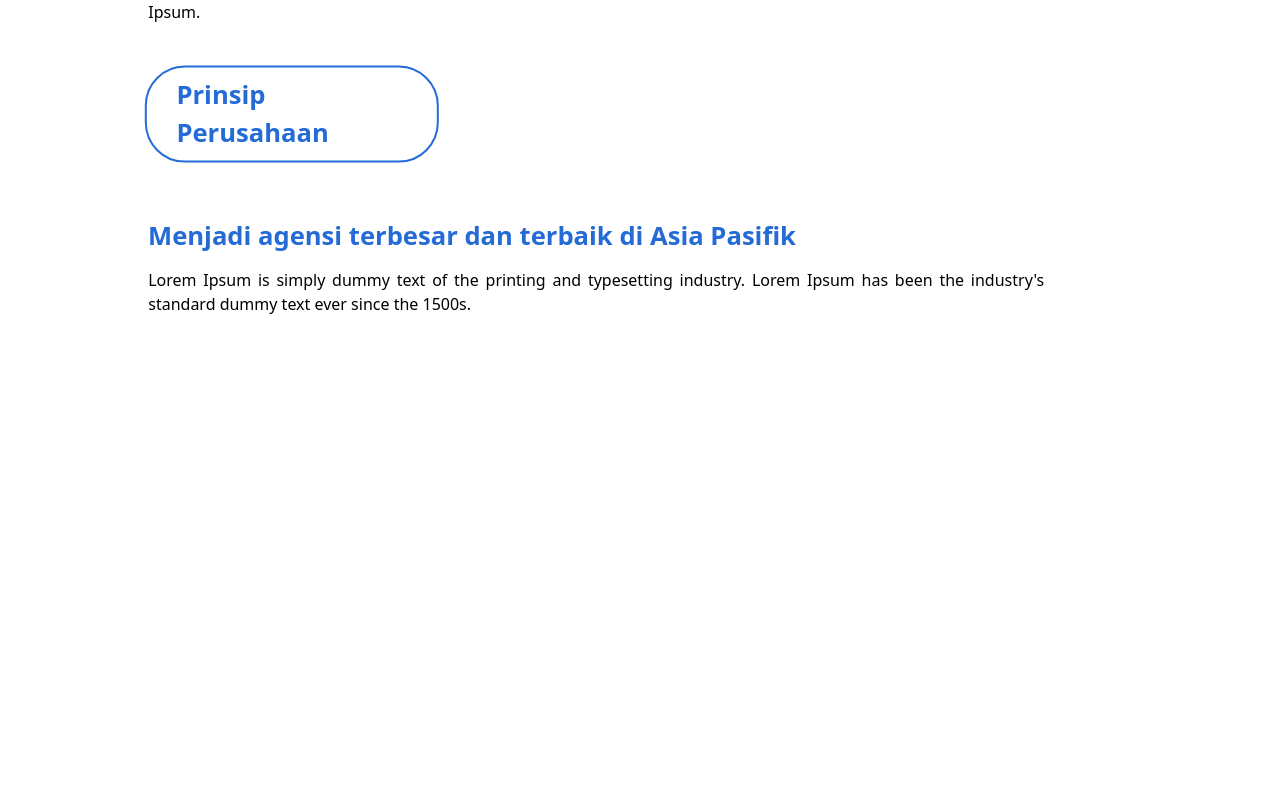
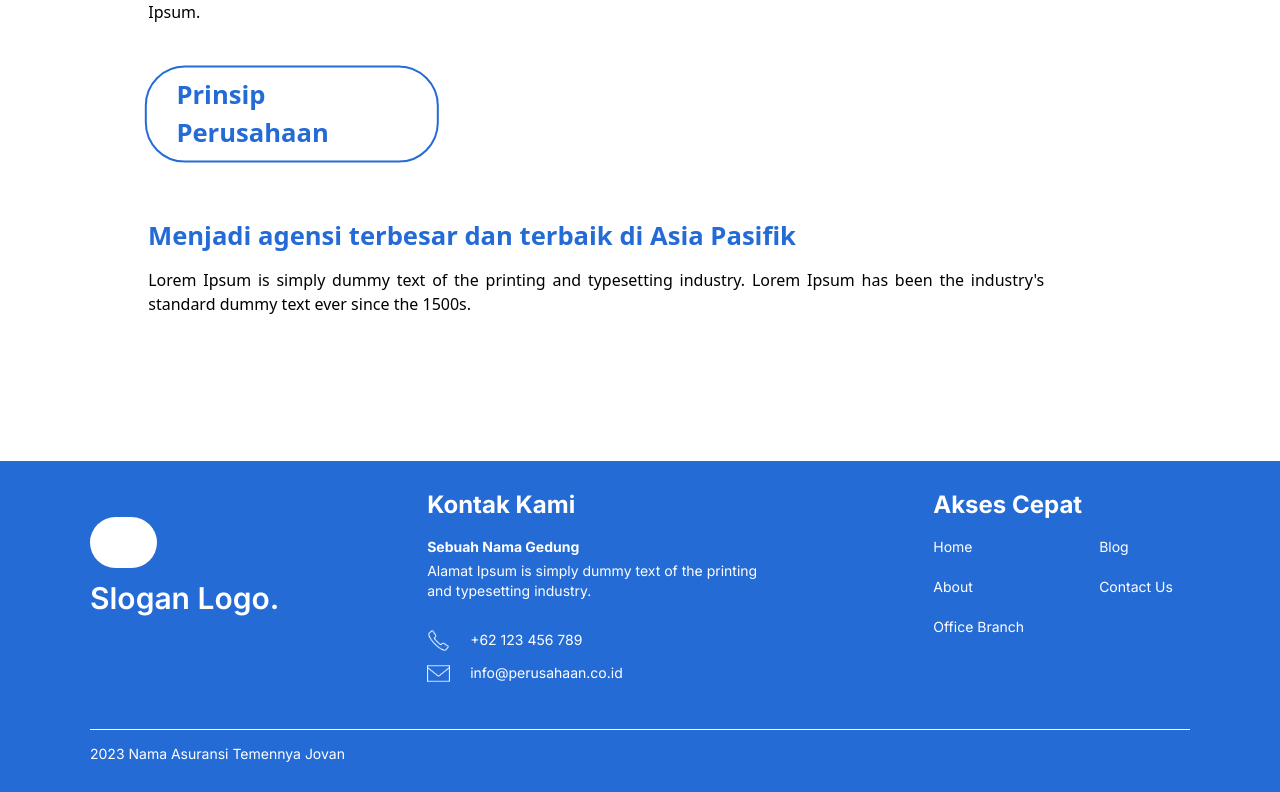
Before and after one commit to arieljovananda88/Insurance-Agency-Website, a Next.js app: page / in a window 1280 px wide. Shown: the part 903-1695 px from the top of the page. Before the commit the page ends 1364 px from the top, so only its background shows below. Built offline with nearby package versions, Linux system fonts and the light colour scheme.

Commit message:
feat: added footer

```diff
--- /dev/null
+++ b/src/app/components/Footer.tsx
@@ -0,0 +1,92 @@
+import Image from "next/image";
+import Link from "next/link";
+
+// Component imports
+import PhoneLogo from "@/../public/footer/phone-logo.svg";
+import MailLogo from "@/../public/footer/mail-logo.svg";
+
+export default function Footer(): JSX.Element {
+  const links = [
+    {
+      title: "Home",
+      link: "/",
+    },
+    {
+      title: "Blog",
+      link: "/",
+    },
+    {
+      title: "About",
+      link: "/",
+    },
+    {
+      title: "Contact Us",
+      link: "/",
+    },
+    {
+      title: "Office Branch",
+      link: "/",
+    },
+  ];
+
+  return (
+    <footer className="bg-[#246BD6] px-11 pt-8 pb-[110px] lg:py-7 xl:px-[90px]">
+      <div className="lg:flex lg:justify-between">
+        <div className="lg:min-w-[196px] lg:mt-7">
+          <div className="w-[34px] h-auto aspect-[34/26] rounded-[11px] bg-white lg:w-[67px] lg:rounded-[30px]"></div>
+          <h3 className="text-white font-inter text-3xl font-semibold mt-3">
+            Slogan Logo.
+          </h3>
+        </div>
+
+        <div className="mt-20 lg:mt-0 lg:max-w-[365px]">
+          <h3 className="text-white font-bold text-2xl font-inter">
+            Kontak Kami
+          </h3>
+          <p className="text-white font-inter font-bold mt-4 text-sm">
+            Sebuah Nama Gedung
+          </p>
+          <p className="text-white font-inter mr-3.5 mt-1 text-sm">
+            Alamat Ipsum is simply dummy text of the printing and typesetting
+            industry.
+          </p>
+
+          <div className="flex gap-5 mt-7 items-center">
+            <div className="w-[23px] h-auto aspect-square relative">
+              <Image src={PhoneLogo} fill={true} alt="" />
+            </div>
+            <p className="text-white text-sm font-inter">+62 123 456 789</p>
+          </div>
+          <div className="flex gap-5 mt-2.5 items-center">
+            <div className="w-[23px] h-auto aspect-square relative">
+              <Image src={MailLogo} fill={true} alt="" />
+            </div>
+            <p className="text-white text-sm font-inter">
+              info@perusahaan.co.id
+            </p>
+          </div>
+        </div>
+
+        <div className="mt-[90px] lg:mt-0">
+          <h3 className="text-white text-2xl font-inter font-bold">
+            Akses Cepat
+          </h3>
+          <ul className="grid grid-cols-2 gap-x-[75px] gap-y-5 w-full mt-4">
+            {links.map((link, idx) => (
+              <li key={idx}>
+                <Link href={link.link}>
+                  <p className="text-white text-sm font-inter">{link.title}</p>
+                </Link>
+              </li>
+            ))}
+          </ul>
+        </div>
+      </div>
+
+      <div className="bg-white w-full h-[1px] hidden mt-11 lg:block" />
+      <p className="text-white text-sm font-inter mt-3.5 hidden lg:block">
+        2023 Nama Asuransi Temennya Jovan
+      </p>
+    </footer>
+  );
+}
--- a/src/app/layout.tsx
+++ b/src/app/layout.tsx
@@ -1,25 +1,27 @@
-import './globals.css'
-import { Inter } from 'next/font/google'
-import Navbar from './components/Navbar'
-import '../../public/styles.css'
+import "./globals.css";
+import { Inter } from "next/font/google";
+import Navbar from "./components/Navbar";
+import Footer from "./components/Footer";
+import "../../public/styles.css";
 
-
-const inter = Inter({ subsets: ['latin'] })
+const inter = Inter({ subsets: ["latin"], variable: "--font-inter" });
 export const metadata = {
-  title: 'Insurance Web',
-  description: 'Generated by create next app',
-}
+  title: "Insurance Web",
+  description: "Generated by create next app",
+};
 
 export default function RootLayout({
   children,
 }: {
-  children: React.ReactNode
+  children: React.ReactNode;
 }) {
   return (
     <html lang="en">
-      <body>
-      <Navbar />
-        {children}</body>
+      <body className={`${inter.variable}`}>
+        <Navbar />
+        {children}
+        <Footer />
+      </body>
     </html>
-  )
+  );
 }
--- a/tailwind.config.js
+++ b/tailwind.config.js
@@ -1,18 +1,21 @@
 /** @type {import('tailwindcss').Config} */
 module.exports = {
   content: [
-    './src/pages/**/*.{js,ts,jsx,tsx,mdx}',
-    './src/components/**/*.{js,ts,jsx,tsx,mdx}',
-    './src/app/**/*.{js,ts,jsx,tsx,mdx}',
+    "./src/pages/**/*.{js,ts,jsx,tsx,mdx}",
+    "./src/components/**/*.{js,ts,jsx,tsx,mdx}",
+    "./src/app/**/*.{js,ts,jsx,tsx,mdx}",
   ],
   theme: {
     extend: {
       backgroundImage: {
-        'gradient-radial': 'radial-gradient(var(--tw-gradient-stops))',
-        'gradient-conic':
-          'conic-gradient(from 180deg at 50% 50%, var(--tw-gradient-stops))',
+        "gradient-radial": "radial-gradient(var(--tw-gradient-stops))",
+        "gradient-conic":
+          "conic-gradient(from 180deg at 50% 50%, var(--tw-gradient-stops))",
+      },
+      fontFamily: {
+        inter: ["var(--font-inter)"],
       },
     },
   },
   plugins: [],
-}
+};
```
Also changed, not shown: public/footer/mail-logo.svg (added), public/footer/phone-logo.svg (added).
